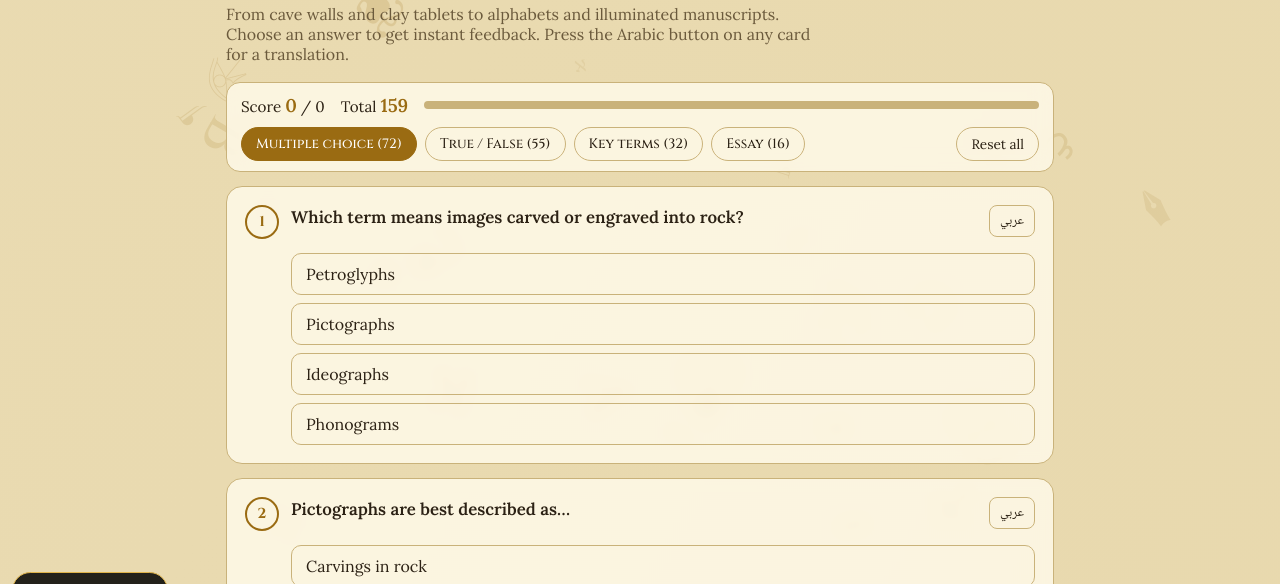
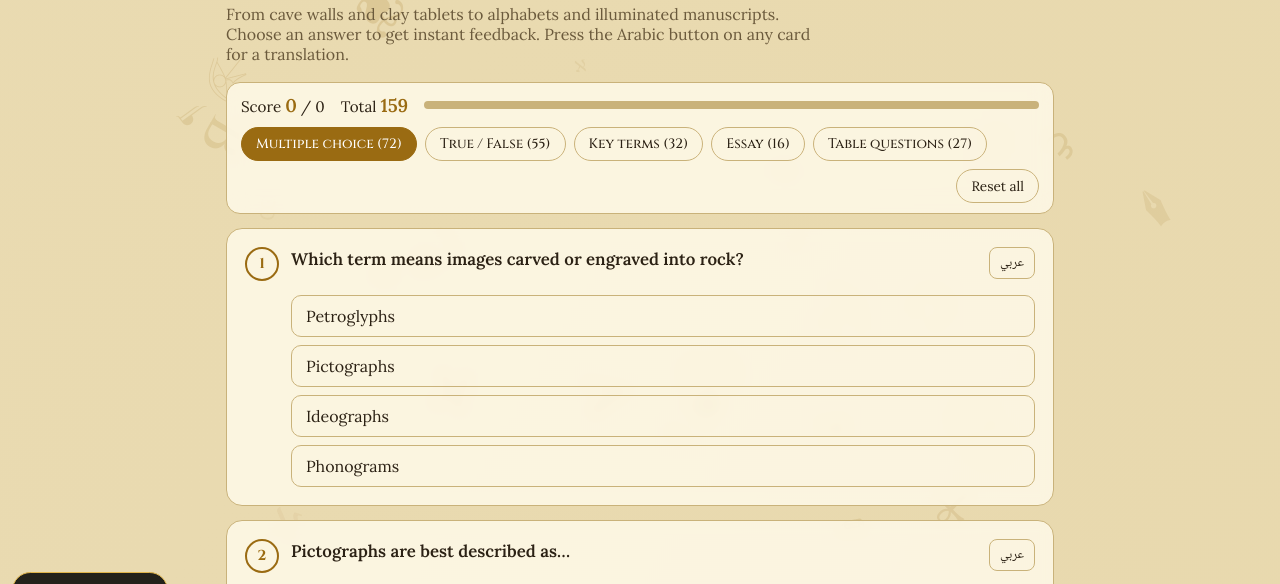
Before and after one commit to alaa-herz05/visual-communication-study-guide, a plain HTML site: page exam.html in a window 1280 px wide. Shown: the part 179-763 px from the top of the page. Drawn offline with Linux system fonts and the light colour scheme.

Commit message:
Refactor tab and filter functionality in exam.html

```diff
--- a/exam.html
+++ b/exam.html
@@ -26,10 +26,10 @@ h1{font-family:Cinzel,serif;font-size:clamp(1.7rem,5vw,2.7rem);margin:.2em 0;col
 .prog i{display:block;height:100%;width:0;background:var(--gold);transition:width .4s}
 .tabs{display:flex;gap:8px;flex-wrap:wrap;margin-top:10px}
 button{font:inherit;color:inherit;cursor:pointer}
-.tab,.ut{border:1px solid var(--line);background:transparent;padding:7px 14px;border-radius:999px;font-family:Cinzel,serif;font-size:.85rem}
-.tab[aria-selected="true"],.ut[aria-selected="true"]{background:var(--gold);color:#fff;border-color:var(--gold)}.units{margin:0 0 8px;padding-bottom:8px;border-bottom:1px solid var(--line)}
-:root[data-theme="dark"] .tab[aria-selected="true"],:root[data-theme="dark"] .ut[aria-selected="true"]{color:#1a1426}
-@media (prefers-color-scheme:dark){:root:not([data-theme="light"]) .tab[aria-selected="true"],:root:not([data-theme="light"]) .ut[aria-selected="true"]{color:#1a1426}}
+.tab,.ut,.ft{border:1px solid var(--line);background:transparent;padding:7px 14px;border-radius:999px;font-family:Cinzel,serif;font-size:.85rem}
+.tab[aria-selected="true"],.ut[aria-selected="true"],.ft[aria-selected="true"]{background:var(--gold);color:#fff;border-color:var(--gold)}.units{margin:0 0 8px;padding-bottom:8px;border-bottom:1px solid var(--line)}
+:root[data-theme="dark"] .tab[aria-selected="true"],:root[data-theme="dark"] .ut[aria-selected="true"],:root[data-theme="dark"] .ft[aria-selected="true"]{color:#1a1426}
+@media (prefers-color-scheme:dark){:root:not([data-theme="light"]) .tab[aria-selected="true"],:root:not([data-theme="light"]) .ut[aria-selected="true"],:root:not([data-theme="light"]) .ft[aria-selected="true"]{color:#1a1426}}
 .reset{margin-left:auto;border:1px solid var(--line);background:transparent;border-radius:999px;padding:7px 14px;font-size:.85rem}
 .q{background:var(--card);backdrop-filter:blur(6px);border:1px solid var(--line);border-radius:16px;padding:18px;margin:14px 0}
 .qh{display:flex;gap:12px;align-items:flex-start}
@@ -264,11 +264,12 @@ const ESSAY2=[
 ];
 const $=s=>document.querySelector(s),L=$("#list");
 let tab="mcq",res={};
+MCQ2.slice(0,14).forEach(d=>d.t=1);TF2.slice(0,10).forEach(d=>d.t=1);TERMS2.slice(0,2).forEach(d=>d.t=1);ESSAY2[0].t=1;
 const U={1:{mcq:[...MCQ,...MCQ2],tf:[...TF,...TF2],terms:[...TERMS,...TERMS2],essay:[...ESSAY,...ESSAY2]}};
 const N={mcq:"Multiple choice",tf:"True / False",terms:"Key terms",essay:"Essay"};
-let unit=1;
+let unit=1,flt=false;
 const T=new Proxy({},{get:(_,k)=>[N[k],U[unit][k]]});
-const scored=["mcq","tf","terms"],tot=()=>scored.reduce((a,k)=>a+U[unit][k].length,0);
+const scored=["mcq","tf","terms"],tot=()=>scored.reduce((a,k)=>a+U[unit][k].filter(d=>!flt||d.t).length,0);
 function el(t,c,h){const e=document.createElement(t);if(c)e.className=c;if(h!=null)e.textContent=h;return e}
 function stats(){const v=Object.values(res);$("#sc").textContent=v.filter(x=>x).length;$("#an").textContent=v.length;$("#tt").textContent=tot();$("#pg").style.width=(v.length/tot()*100)+"%"}
 function head(n,q,ar,card){const h=el("div","qh");h.append(el("div","n",n),el("div","qt",q));const b=el("button","tr","عربي");b.setAttribute("aria-label","Translate to Arabic");const a=el("div","ar",ar);b.onclick=()=>a.classList.toggle("on");h.append(b);card.append(h,a)}
@@ -284,10 +285,11 @@ const grade=v=>{res[k]=v;yes.disabled=no.disabled=true;(v?yes:no).classList.add(
 r.append(show,yes,no);c.append(r,a);return c}
 function essay(d,i){const c=el("div","q");head(i+1,d[0],d[1],c);const a=el("div","ans","Model answer: "+d[2]),r=el("div","row"),b=el("button","o","Show model answer");b.onclick=()=>{a.classList.toggle("on");b.textContent=a.classList.contains("on")?"Hide model answer":"Show model answer"};r.append(b);c.append(r,a);return c}
 const F={mcq,tf,terms:term,essay};
-function render(){L.textContent="";T[tab][1].forEach((d,i)=>L.append(F[tab](d,i)));document.querySelectorAll(".tab").forEach(b=>{b.setAttribute("aria-selected",b.dataset.t===tab);b.textContent=N[b.dataset.t]+" ("+U[unit][b.dataset.t].length+")"});document.querySelectorAll(".ut").forEach(b=>b.setAttribute("aria-selected",+b.dataset.u===unit));stats()}
+function render(){L.textContent="";let c=0;T[tab][1].forEach((d,i)=>{if(flt&&!d.t)return;const e=F[tab](d,i);e.querySelector(".n").textContent=++c;L.append(e)});if(!c)L.append(el("div","res","No questions here."));document.querySelectorAll(".tab").forEach(b=>{b.setAttribute("aria-selected",b.dataset.t===tab);b.textContent=N[b.dataset.t]+" ("+U[unit][b.dataset.t].filter(d=>!flt||d.t).length+")"});document.querySelector(".ft").setAttribute("aria-selected",flt);document.querySelectorAll(".ut").forEach(b=>b.setAttribute("aria-selected",+b.dataset.u===unit));stats()}
 const tabs=$("#tabs");
 ["mcq","tf","terms","essay"].forEach(k=>{const b=el("button","tab","");b.dataset.t=k;b.setAttribute("role","tab");b.onclick=()=>{tab=k;render();scrollTo({top:0})};tabs.append(b)});
-const rs=el("button","reset","Reset all");rs.onclick=()=>{res={};render()};tabs.append(rs);
+const rs=el("button","reset","Reset all");const fb=el("button","ft","Table questions (27)");fb.title="Xylography vs Typography table";fb.onclick=()=>{flt=!flt;res={};render();scrollTo({top:0})};tabs.append(fb);
+rs.onclick=()=>{res={};render()};tabs.append(rs);
 render();
 // animated background: drifting writing symbols from every era
 const cv=$("#bg"),cx=cv.getContext("2d"),G="☥ 日 Α Ω א ع A B C Ꙭ ✒ ✎ ❦ ¶ 𓂀 𒀭".split(" ");let W,H,P=[];
```
